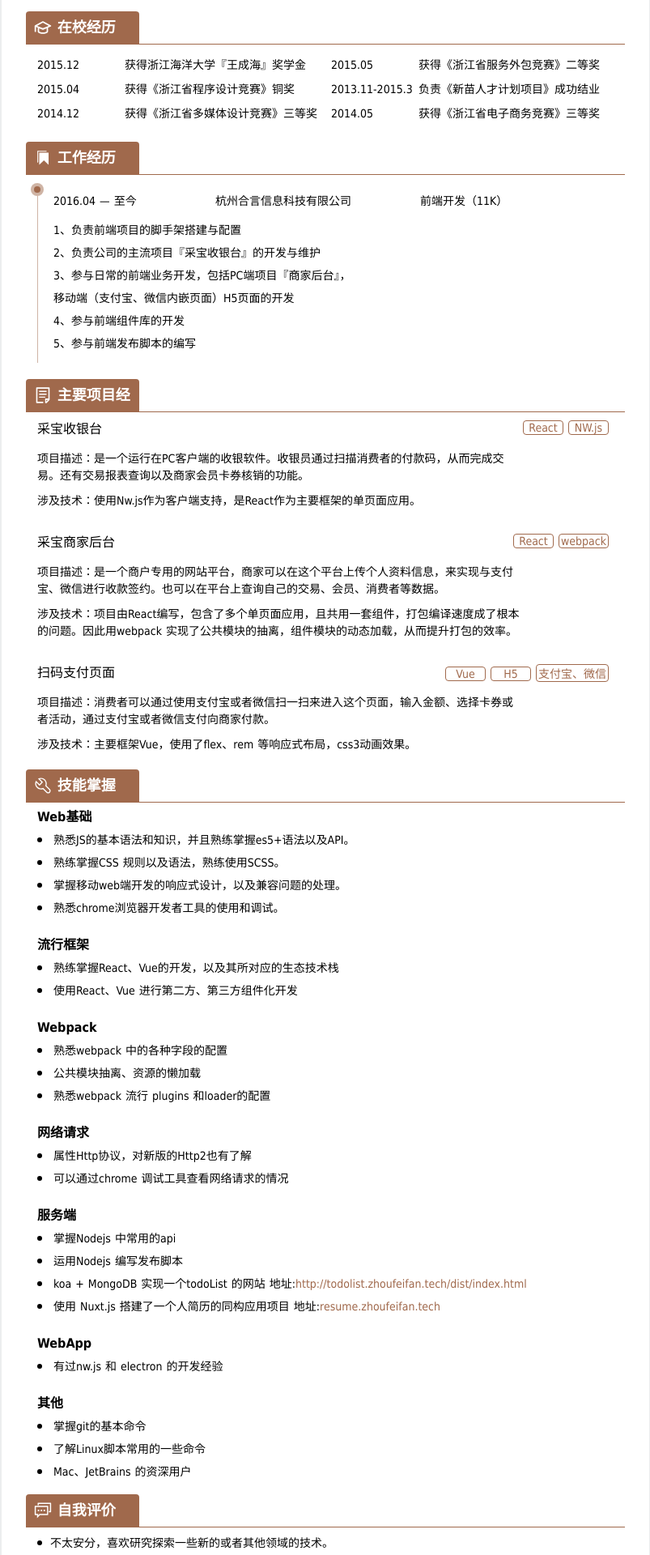
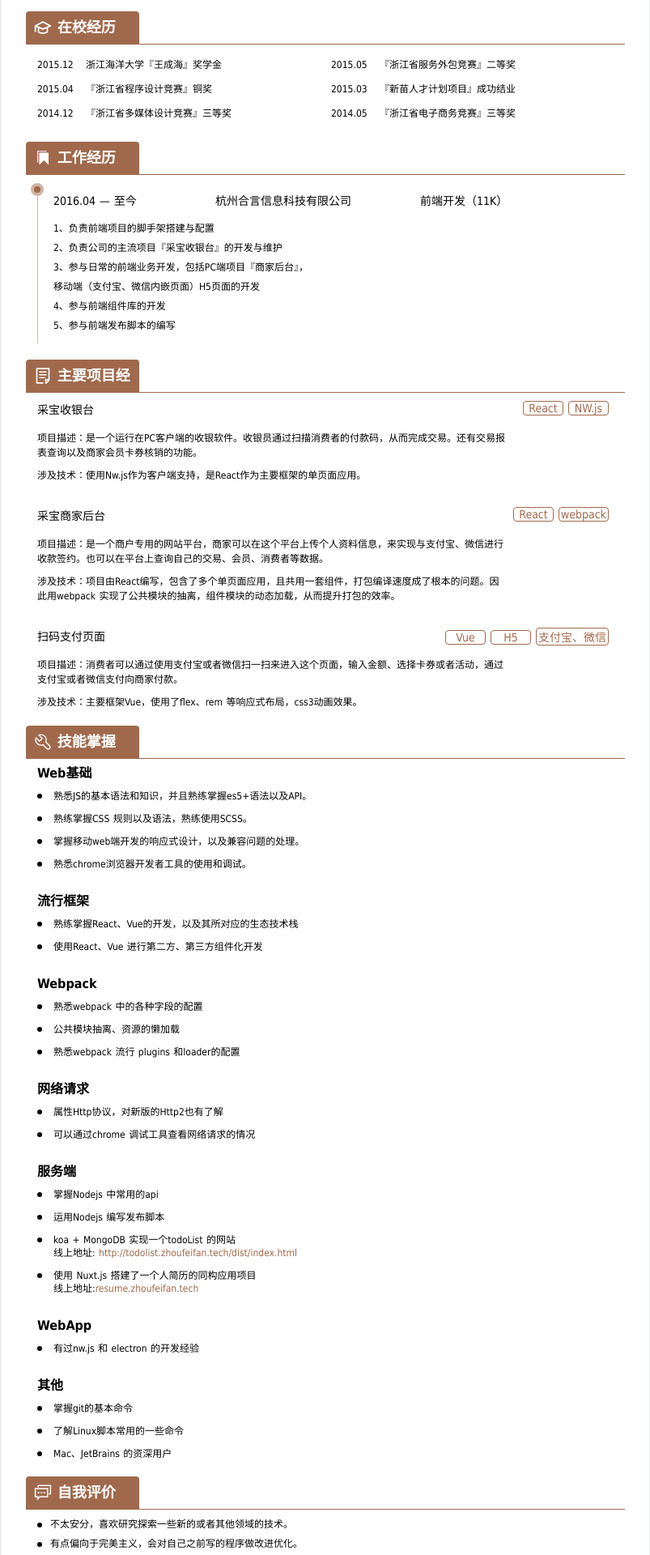
Before and after one commit to zhoufeifan/my-resume, a Nuxt app: page / in a window 1280 px wide. Shown: the part 240-2160 px from the top of the page at 81% size, without its empty margins (238-1041 px from the left). Built offline with nearby package versions, Linux system fonts and the light colour scheme; no server answers.

Commit message:
调整简历样式

```diff
--- a/components/ProjectsContainer.vue
+++ b/components/ProjectsContainer.vue
@@ -62,7 +62,7 @@
     position: relative;
     .project-name{
       @include Height(22px);
-      font-size: 16px;
+      font-size: 14px;
       margin-bottom: 15px;
     }
     .skill-tags{
@@ -82,7 +82,9 @@
       }
     }
     .project-description{
-      width: 600px;
+      /*width: 600px;*/
+      font-size: 12px;
+      width: 80%;
       margin-top: 10px;
       line-height: 1.5;
     }
--- a/components/SkillManages.vue
+++ b/components/SkillManages.vue
@@ -27,8 +27,17 @@
       <p class="skill-name">服务端</p>
       <div class="skill-description">掌握Nodejs 中常用的api</div>
       <div class="skill-description">运用Nodejs 编写发布脚本</div>
-      <div class="skill-description">koa + MongoDB 实现一个todoList 的网站 地址:<a href="http://todolist.zhoufeifan.tech/dist/index.html#/">http://todolist.zhoufeifan.tech/dist/index.html</a></div>
-      <div class="skill-description">使用 Nuxt.js 搭建了一个人简历的同构应用项目 地址:<a href="http://resume.zhoufeifan.tech/">resume.zhoufeifan.tech</a></div>
+      <div class="skill-description">
+        koa + MongoDB 实现一个todoList 的网站
+        <br>线上地址:
+        <a href="http://todolist.zhoufeifan.tech/dist/index.html#/">
+          http://todolist.zhoufeifan.tech/dist/index.html
+        </a>
+      </div>
+      <div class="skill-description">使用 Nuxt.js 搭建了一个人简历的同构应用项目
+        <br>
+        线上地址:<a href="http://resume.zhoufeifan.tech/">resume.zhoufeifan.tech</a>
+      </div>
     </div>
     <div class="skill-master-container">
       <p class="skill-name">WebApp</p>
@@ -65,6 +74,7 @@
         position: relative;
         margin-top: 12px;
         line-height: 16px;
+        font-size: 12px;
         &::before{
           content: '';
           display: block;
--- a/pages/index.vue
+++ b/pages/index.vue
@@ -8,27 +8,27 @@
           <div class="school-career-container">
             <div class="awards-item">
               <span class="time">2015.12</span>
-              <span class="awards">获得浙江海洋大学『王成海』奖学金</span>
+              <span class="awards">浙江海洋大学『王成海』奖学金</span>
             </div>
             <div class="awards-item">
               <span class="time">2015.05</span>
-              <span class="awards">获得《浙江省服务外包竞赛》二等奖</span>
+              <span class="awards">『浙江省服务外包竞赛』二等奖</span>
             </div>
             <div class="awards-item">
               <span class="time">2015.04</span>
-              <span class="awards">获得《浙江省程序设计竞赛》铜奖</span>
+              <span class="awards">『浙江省程序设计竞赛』铜奖</span>
             </div>
             <div class="awards-item">
-              <span class="time">2013.11-2015.3</span>
-              <span class="awards">负责《新苗人才计划项目》成功结业</span>
+              <span class="time">2015.03</span>
+              <span class="awards">『新苗人才计划项目』成功结业</span>
             </div>
             <div class="awards-item">
               <span class="time">2014.12</span>
-              <span class="awards">获得《浙江省多媒体设计竞赛》三等奖</span>
+              <span>『浙江省多媒体设计竞赛』三等奖</span>
             </div>
             <div class="awards-item">
               <span class="time">2014.05</span>
-              <span class="awards">获得《浙江省电子商务竞赛》三等奖</span>
+              <span class="awards">『浙江省电子商务竞赛』三等奖</span>
             </div>
           </div>
         </ItemTitle>
@@ -125,21 +125,25 @@
         padding: 30px;
         font-size: 14px;
         .school-career-container{
+          font-size: 12px;
           /*display: flex;*/
           position: relative;
           /*flex-wrap: wrap;*/
           @include clear-fix;
           .awards-item{
             float: left;
+            /*margin-right: 20px;*/
             width: 50%;
             /*flex-wrap: wrap;*/
             @include Height(30px);
+            @include clear-fix;
             &>span{
-              display: inline-block;
+              float: left;
+              display: block;
             }
           }
           .time{
-            width: 108px;
+            width: 60px;
           }
         }
         .draft-group{
@@ -158,6 +162,7 @@
           .work-content{
             width: 514px;
             line-height:2;
+            font-size: 12px;
           }
         }
         .comment-myself{
@@ -165,6 +170,7 @@
             position: relative;
             margin-top: 12px;
             padding-left: 16px;
+            font-size: 12px;
             &::before{
               content: '';
               display: block;
@@ -182,4 +188,22 @@
     }
   }
 
+    /*.page-container{*/
+        /*width: 100%;*/
+      /*.resume-container {*/
+        /*margin: 0;*/
+        /*border-radius: 0;*/
+      /*}*/
+    /*}*/
+
+  @media screen and (max-width: 1024px){
+    .page-container{
+        width: 100%;
+      .resume-container {
+        margin: 0;
+        border-radius: 0;
+      }
+    }
+  }
+
 </style>
```
